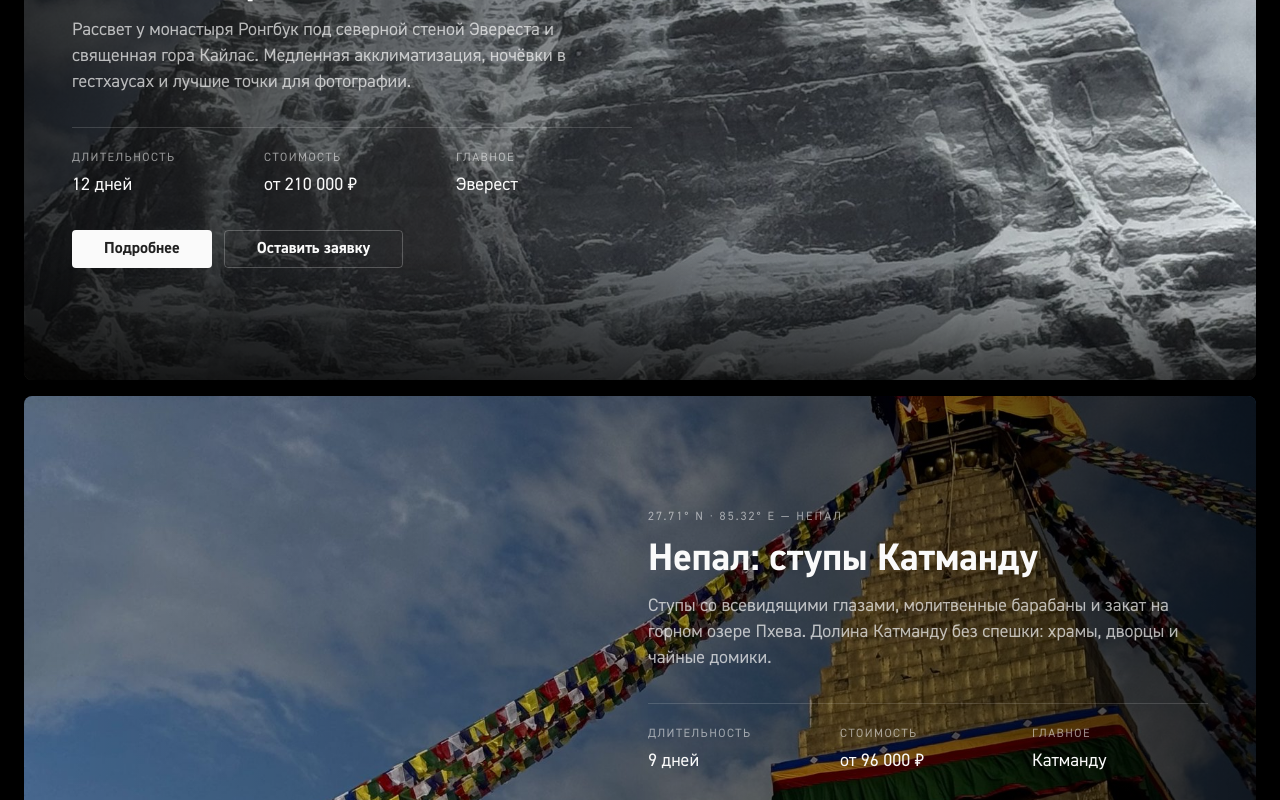
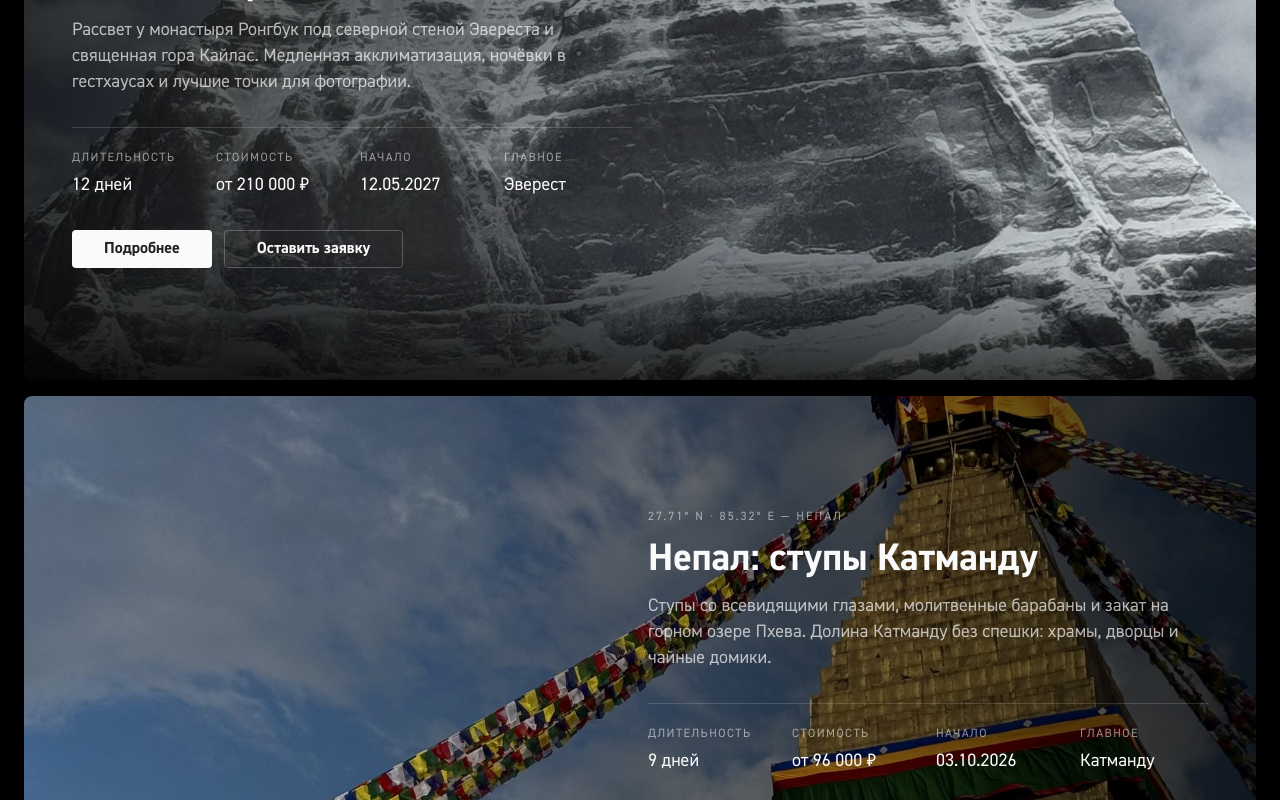
Before and after one commit to fifulina-uxui/wild-soul-routes, a React (Vite) app: page / in a window 1280 px wide. Shown: the part 1180-1980 px from the top of the page. Built offline with nearby package versions, Linux system fonts and the light colour scheme.

Commit message:
Карточки туров: дата начала тура

```diff
--- a/src/data/content.ts
+++ b/src/data/content.ts
@@ -5,6 +5,7 @@ export interface Tour {
   description: string
   days: string
   price: string
+  start: string
   highlight: string
   image: string
 }
@@ -29,7 +30,7 @@ export interface PageContent {
   tours: {
     label: string
     heading: string
-    meta: { days: string; price: string; highlight: string }
+    meta: { days: string; price: string; start: string; highlight: string }
     items: Tour[]
   }
   toursPage: {
@@ -134,7 +135,7 @@ export const content: Record<'ru' | 'en', PageContent> = {
     tours: {
       label: 'Маршруты',
       heading: 'Ближайшие туры',
-      meta: { days: 'Длительность', price: 'Стоимость', highlight: 'Главное' },
+      meta: { days: 'Длительность', price: 'Стоимость', start: 'Начало', highlight: 'Главное' },
       items: [
         {
           id: 'tibet',
@@ -144,6 +145,7 @@ export const content: Record<'ru' | 'en', PageContent> = {
             'Рассвет у монастыря Ронгбук под северной стеной Эвереста и священная гора Кайлас. Медленная акклиматизация, ночёвки в гестхаусах и лучшие точки для фотографии.',
           days: '12 дней',
           price: 'от 210 000 ₽',
+          start: '12.05.2027',
           highlight: 'Эверест',
           image: 'images/tour-tibet.jpg',
         },
@@ -155,6 +157,7 @@ export const content: Record<'ru' | 'en', PageContent> = {
             'Ступы со всевидящими глазами, молитвенные барабаны и закат на горном озере Пхева. Долина Катманду без спешки: храмы, дворцы и чайные домики.',
           days: '9 дней',
           price: 'от 96 000 ₽',
+          start: '03.10.2026',
           highlight: 'Катманду',
           image: 'images/tour-nepal.jpg',
         },
@@ -166,6 +169,7 @@ export const content: Record<'ru' | 'en', PageContent> = {
             'Ступы Катманду и королевство Бутан: дзонги Тхимпху, долина Пунакхи и подъём к монастырю Такцанг — Тигриному гнезду на скале.',
           days: '12 дней',
           price: 'от 240 000 ₽',
+          start: '02.11.2026',
           highlight: 'Тигриное гнездо',
           image: 'images/tour-nepal.jpg',
         },
@@ -177,6 +181,7 @@ export const content: Record<'ru' | 'en', PageContent> = {
             'Классика долины Катманду без трекинга: храмы и дворцы трёх городов-музеев, рассвет над Гималаями в Нагаркоте и тихая Покхара.',
           days: '8 дней',
           price: 'от 88 000 ₽',
+          start: '21.10.2026',
           highlight: 'Нагаркот',
           image: 'images/tour-nepal.jpg',
         },
@@ -188,6 +193,7 @@ export const content: Record<'ru' | 'en', PageContent> = {
             'Пеший маршрут к базовому лагерю Аннапурны через рододендроновые леса и рассвет на Пун-Хилле. Настоящие горы в комфортном темпе.',
           days: '14 дней',
           price: 'от 120 000 ₽',
+          start: '17.10.2026',
           highlight: 'Аннапурна',
           image: 'images/tour-nepal.jpg',
         },
@@ -199,6 +205,7 @@ export const content: Record<'ru' | 'en', PageContent> = {
             'Полёт на воздушном шаре над долинами на рассвете, подземные города и два дня в Стамбуле с гидом. Маршрут, который мы сами проезжаем каждый год.',
           days: '8 дней',
           price: 'от 89 000 ₽',
+          start: '18.04.2027',
           highlight: 'Гёреме',
           image: 'images/tour-cappadocia.jpg',
         },
@@ -210,6 +217,7 @@ export const content: Record<'ru' | 'en', PageContent> = {
             'Кахетия, Сванетия и Казбеги: семейные винодельни, горные башни и застолья, куда зовут только своих. Гастрономический маршрут без туристических мест.',
           days: '6 дней',
           price: 'от 52 000 ₽',
+          start: '08.06.2027',
           highlight: 'Кахетия',
           image: 'images/tour-georgia.jpg',
         },
@@ -221,6 +229,7 @@ export const content: Record<'ru' | 'en', PageContent> = {
             'Карстовые острова, тихие лагуны и ночёвки в бунгало над водой. Сноркелинг, каяки и рассветы, ради которых стоит проснуться в пять утра.',
           days: '11 дней',
           price: 'от 138 000 ₽',
+          start: '15.01.2027',
           highlight: 'Пхукет',
           image: 'images/tour-andaman.jpg',
         },
@@ -675,7 +684,7 @@ export const content: Record<'ru' | 'en', PageContent> = {
     tours: {
       label: 'Routes',
       heading: 'Upcoming tours',
-      meta: { days: 'Duration', price: 'Price', highlight: 'Highlight' },
+      meta: { days: 'Duration', price: 'Price', start: 'Start', highlight: 'Highlight' },
       items: [
         {
           id: 'tibet',
@@ -685,6 +694,7 @@ export const content: Record<'ru' | 'en', PageContent> = {
             'Sunrise at Rongbuk Monastery beneath Everest’s north face and the sacred Mount Kailash. Slow acclimatization, guesthouse nights and the finest photo spots.',
           days: '12 days',
           price: 'from ₽210,000',
+          start: '12.05.2027',
           highlight: 'Everest',
           image: 'images/tour-tibet.jpg',
         },
@@ -696,6 +706,7 @@ export const content: Record<'ru' | 'en', PageContent> = {
             'All-seeing eyes of ancient stupas, prayer wheels and sunset over Phewa Lake. The Kathmandu Valley at an unhurried pace: temples, palaces and teahouses.',
           days: '9 days',
           price: 'from ₽96,000',
+          start: '03.10.2026',
           highlight: 'Kathmandu',
           image: 'images/tour-nepal.jpg',
         },
@@ -707,6 +718,7 @@ export const content: Record<'ru' | 'en', PageContent> = {
             'The stupas of Kathmandu and the kingdom of Bhutan: the dzongs of Thimphu, the Punakha valley and the climb to Taktsang — the Tiger’s Nest on a cliff.',
           days: '12 days',
           price: 'from ₽240,000',
+          start: '02.11.2026',
           highlight: 'Tiger’s Nest',
           image: 'images/tour-nepal.jpg',
         },
@@ -718,6 +730,7 @@ export const content: Record<'ru' | 'en', PageContent> = {
             'The classics of the Kathmandu Valley without trekking: temples and palaces of three museum cities, a Himalayan sunrise in Nagarkot and quiet Pokhara.',
           days: '8 days',
           price: 'from ₽88,000',
+          start: '21.10.2026',
           highlight: 'Nagarkot',
           image: 'images/tour-nepal.jpg',
         },
@@ -729,6 +742,7 @@ export const content: Record<'ru' | 'en', PageContent> = {
             'A walking route to Annapurna Base Camp through rhododendron forests, with sunrise on Poon Hill. Real mountains at a comfortable pace.',
           days: '14 days',
           price: 'from ₽120,000',
+          start: '17.10.2026',
           highlight: 'Annapurna',
           image: 'images/tour-nepal.jpg',
         },
@@ -740,6 +754,7 @@ export const content: Record<'ru' | 'en', PageContent> = {
             'A dawn balloon flight over the valleys, underground cities and two days in Istanbul with a guide. A route we travel ourselves every year.',
           days: '8 days',
           price: 'from ₽89,000',
+          start: '18.04.2027',
           highlight: 'Göreme',
           image: 'images/tour-cappadocia.jpg',
         },
@@ -751,6 +766,7 @@ export const content: Record<'ru' | 'en', PageContent> = {
             'Kakheti, Svaneti and Kazbegi: family wineries, mountain towers and feasts reserved for friends. A gastronomic route away from the tourist trail.',
           days: '6 days',
           price: 'from ₽52,000',
+          start: '08.06.2027',
           highlight: 'Kakheti',
           image: 'images/tour-georgia.jpg',
         },
@@ -762,6 +778,7 @@ export const content: Record<'ru' | 'en', PageContent> = {
             'Karst islands, quiet lagoons and nights in overwater bungalows. Snorkeling, kayaks and sunrises worth waking up at five for.',
           days: '11 days',
           price: 'from ₽138,000',
+          start: '15.01.2027',
           highlight: 'Phuket',
           image: 'images/tour-andaman.jpg',
         },
--- a/src/pages/ToursPage.tsx
+++ b/src/pages/ToursPage.tsx
@@ -113,7 +113,7 @@ export default function ToursPage() {
                     {tour.description}
                   </p>
 
-                  <div className="mt-8 grid grid-cols-[repeat(3,minmax(0,1fr))_auto] items-end gap-4 border-t border-[rgb(255_255_255/15%)] pt-5">
+                  <div className="mt-8 grid grid-cols-[repeat(4,minmax(0,1fr))_auto] items-end gap-4 border-t border-[rgb(255_255_255/15%)] pt-5">
                     <div>
                       <dt className="text-[12px] uppercase leading-5 tracking-[0.12em] text-[rgb(250_250_250/55%)]">
                         {t.tours.meta.days}
@@ -125,6 +125,12 @@ export default function ToursPage() {
                         {t.tours.meta.price}
                       </dt>
                       <dd className="mt-1 text-[18px] leading-[26px] text-[#fafafa]">{tour.price}</dd>
+                    </div>
+                    <div>
+                      <dt className="text-[12px] uppercase leading-5 tracking-[0.12em] text-[rgb(250_250_250/55%)]">
+                        {t.tours.meta.start}
+                      </dt>
+                      <dd className="mt-1 text-[18px] leading-[26px] text-[#fafafa]">{tour.start}</dd>
                     </div>
                     <div>
                       <dt className="text-[12px] uppercase leading-5 tracking-[0.12em] text-[rgb(250_250_250/55%)]">
--- a/src/sections/Tours.tsx
+++ b/src/sections/Tours.tsx
@@ -53,7 +53,7 @@ export default function Tours() {
                     {tour.description}
                   </p>
 
-                  <dl className="mt-8 grid grid-cols-3 gap-4 border-t border-[rgb(255_255_255/15%)] pt-5">
+                  <dl className="mt-8 grid grid-cols-2 gap-4 border-t border-[rgb(255_255_255/15%)] pt-5 sm:grid-cols-4">
                     <div>
                       <dt className="text-[12px] uppercase leading-5 tracking-[0.12em] text-[rgb(250_250_250/55%)]">
                         {t.tours.meta.days}
@@ -65,6 +65,12 @@ export default function Tours() {
                         {t.tours.meta.price}
                       </dt>
                       <dd className="mt-1 text-[18px] leading-[26px] text-[#fafafa]">{tour.price}</dd>
+                    </div>
+                    <div>
+                      <dt className="text-[12px] uppercase leading-5 tracking-[0.12em] text-[rgb(250_250_250/55%)]">
+                        {t.tours.meta.start}
+                      </dt>
+                      <dd className="mt-1 text-[18px] leading-[26px] text-[#fafafa]">{tour.start}</dd>
                     </div>
                     <div>
                       <dt className="text-[12px] uppercase leading-5 tracking-[0.12em] text-[rgb(250_250_250/55%)]">
```
